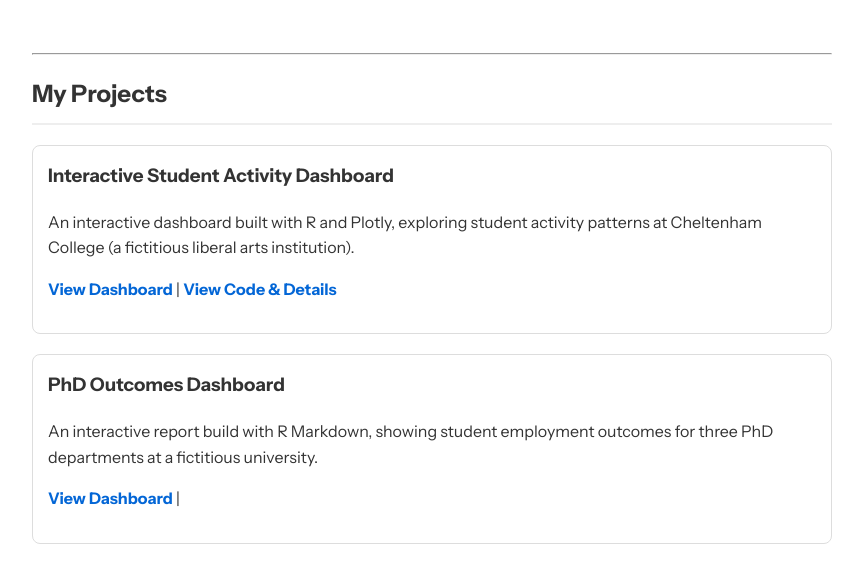
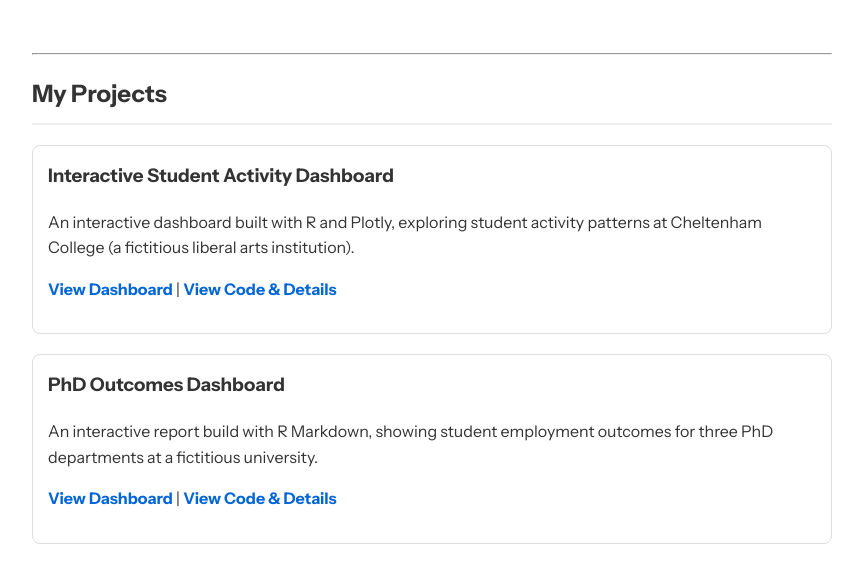
Before and after one commit to iecarreras-data/iecarreras-data.github.io, a plain HTML site: page index.html in a window 1280 px wide. Shown: the part 222-804 px from the top of the page, without its empty margins (208-1071 px from the left). Drawn offline with Linux system fonts and the light colour scheme.

Commit message:
Update index.html

```diff
--- a/index.html
+++ b/index.html
@@ -80,6 +80,7 @@
         <p>An interactive report build with R Markdown, showing student employment outcomes for three PhD departments at a fictitious university.</p>
         <p class="project-links">
             <a href="projects/phd-outcomes-dashboard/phd-outcomes-dashboard.html" target="_blank">View Dashboard</a> |
+            <a href="https://github.com/iecarreras-data/PhD-Outcomes-Dashboard-Project" target="_blank">View Code & Details</a>
         </p>
     </div>
 
```
